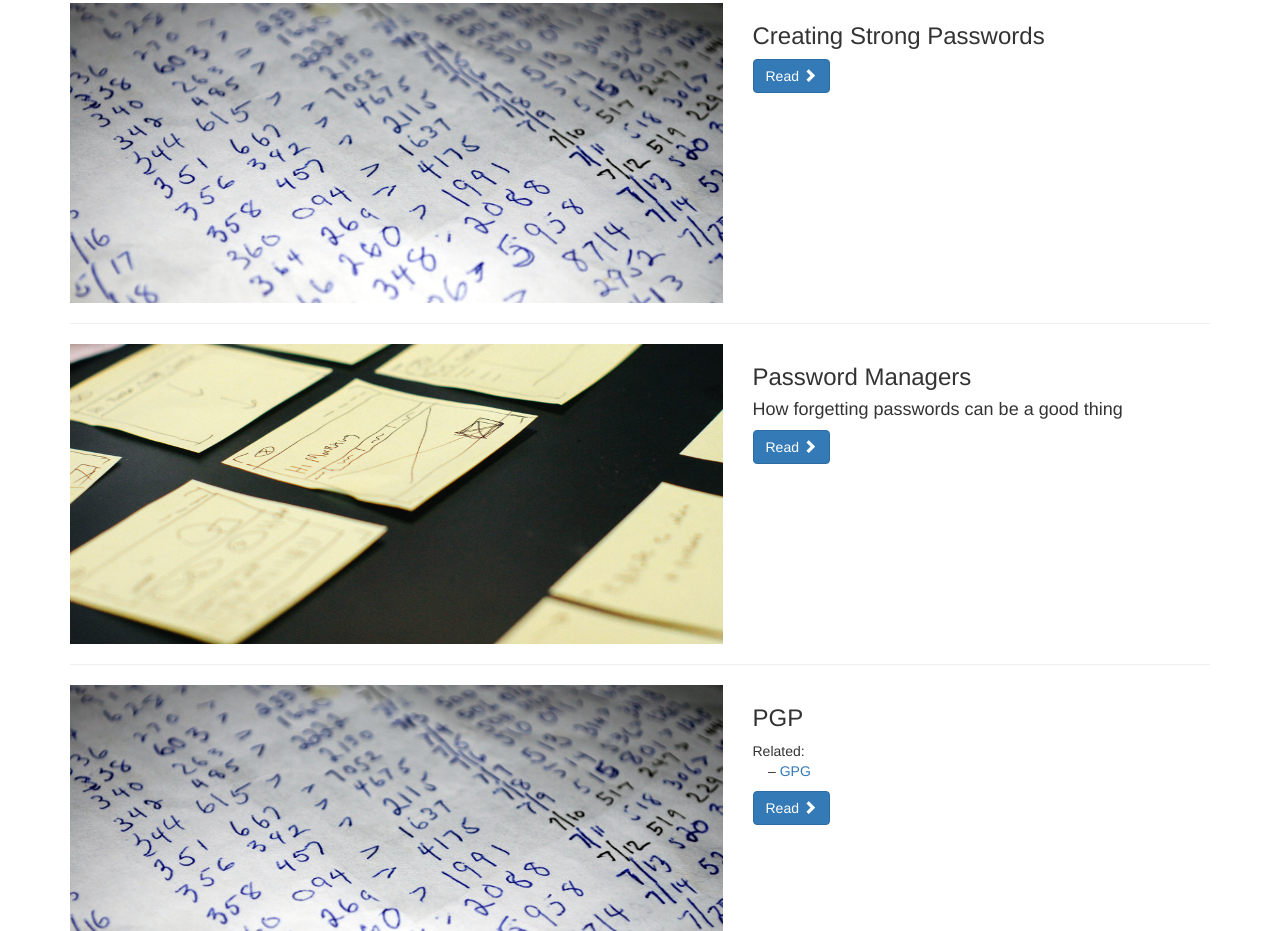
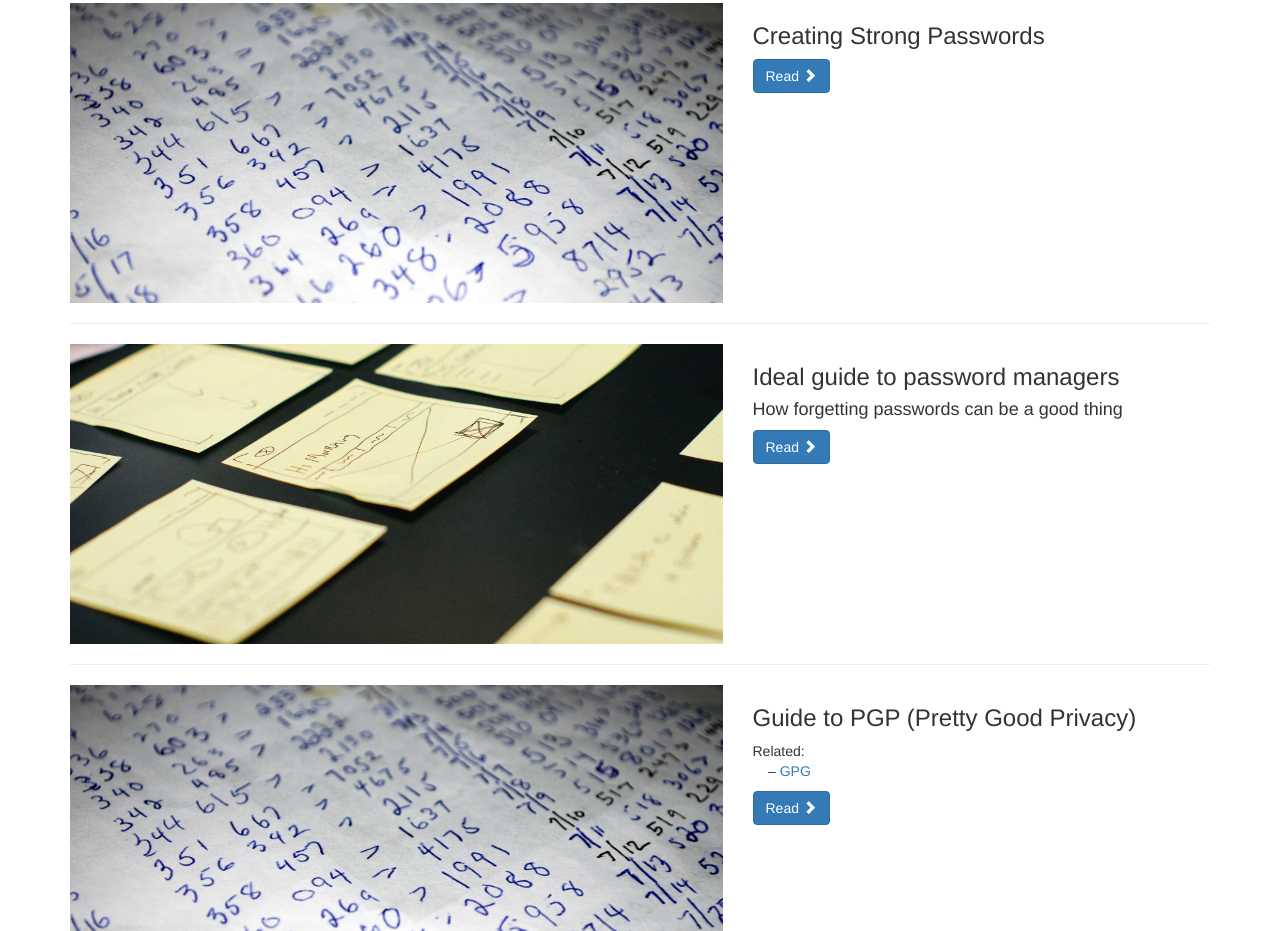
Before and after one commit to yangmiao-123/theprivacyguide, a plain HTML site: page index.html in a window 1280 px wide. Shown: the part 1200-2131 px from the top of the page. Drawn offline with Linux system fonts and the light colour scheme.

Commit message:
Update index.html

```diff
--- a/index.html
+++ b/index.html
@@ -121,7 +121,7 @@
                 </a>
             </div>
             <div class="col-md-5">
-                <h3>Choosing a VPN</h3>
+                <h3>Choosing a VPN (Best VPN)</h3>
                 <h4>How picking a good service can make the difference in keeping your Internet browsing secure and private</h4>
                 <p></p>
                 <a class="btn btn-primary" href="tutorials/choosing-a-vpn.html">Read <span class="glyphicon glyphicon-chevron-right"></span></a>
@@ -169,7 +169,7 @@
                 </a>
             </div>
             <div class="col-md-5">
-                <h3>Password Managers</h3>
+                <h3>Ideal guide to password managers </h3>
                 <h4>How forgetting passwords can be a good thing</h4>
                 <p></p>
                 <a class="btn btn-primary" href="tutorials/password-managers.html">Read <span class="glyphicon glyphicon-chevron-right"></span></a>
@@ -185,7 +185,7 @@
                 </a>
             </div>
             <div class="col-md-5">
-                <h3>PGP</h3>
+                <h3>Guide to PGP (Pretty Good Privacy) </h3>
                 <h4></h4>
                 <p>Related: <br>&nbsp;&nbsp;&nbsp;&nbsp;&ndash; <a href="tutorials/gpg.html">GPG</a></p>
                 <a class="btn btn-primary" href="tutorials/pgp.html">Read <span class="glyphicon glyphicon-chevron-right"></span></a>
```
